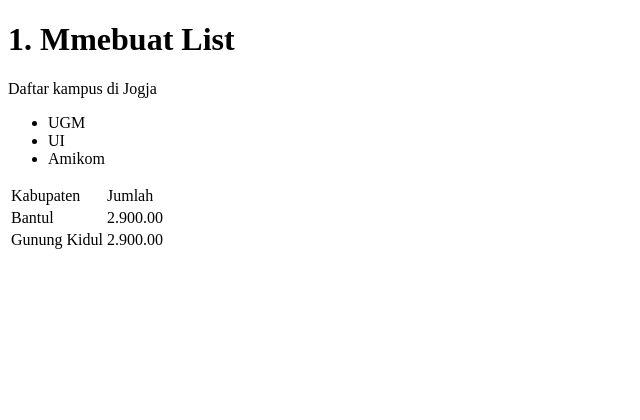
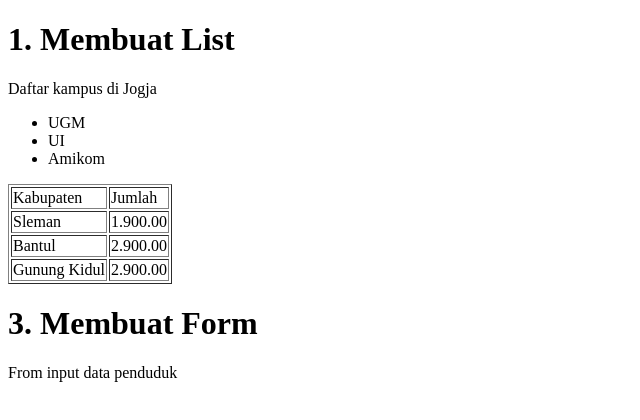
Before and after one commit to thedims29/pw_praktikum_2, a plain HTML site: page index.html in a window 1280 px wide. Shown: the whole page, without its empty margins (0-640 px from the left). Drawn offline with Linux system fonts and the light colour scheme.

Commit message:
tambah index html

```diff
--- a/index.html
+++ b/index.html
@@ -6,20 +6,24 @@
     <title>Praktikum 2</title>
 </head>
 <body>
-    <h1>1. Mmebuat List</h1>
+    <h1>1. Membuat List</h1>
     <p>Daftar kampus di Jogja</p>
     <ul>
         <li>UGM</li>
         <li>UI</li>
         <li>Amikom</li>
     </ul>
-    <table>
+    <table border="">
         <thead>
             <tr>
                 <td>Kabupaten</td>
                 <td>Jumlah</td>
             </tr>
             <body>
+                <tr>
+                    <td>Sleman</td>
+                    <td>1.900.00</td>
+                </tr>
                 <tr>
                     <td>Bantul</td>
                     <td>2.900.00</td>
@@ -29,8 +33,12 @@
                     <td>2.900.00</td>
                 </tr>
             </body>
-        </thead
-        >
+        </thead>
     </table>
+    <h1>3. Membuat Form</h1>
+    <p>From input data penduduk</p>
+    <form action="#">
+
+    </form>
 </body>
 </html>
```
